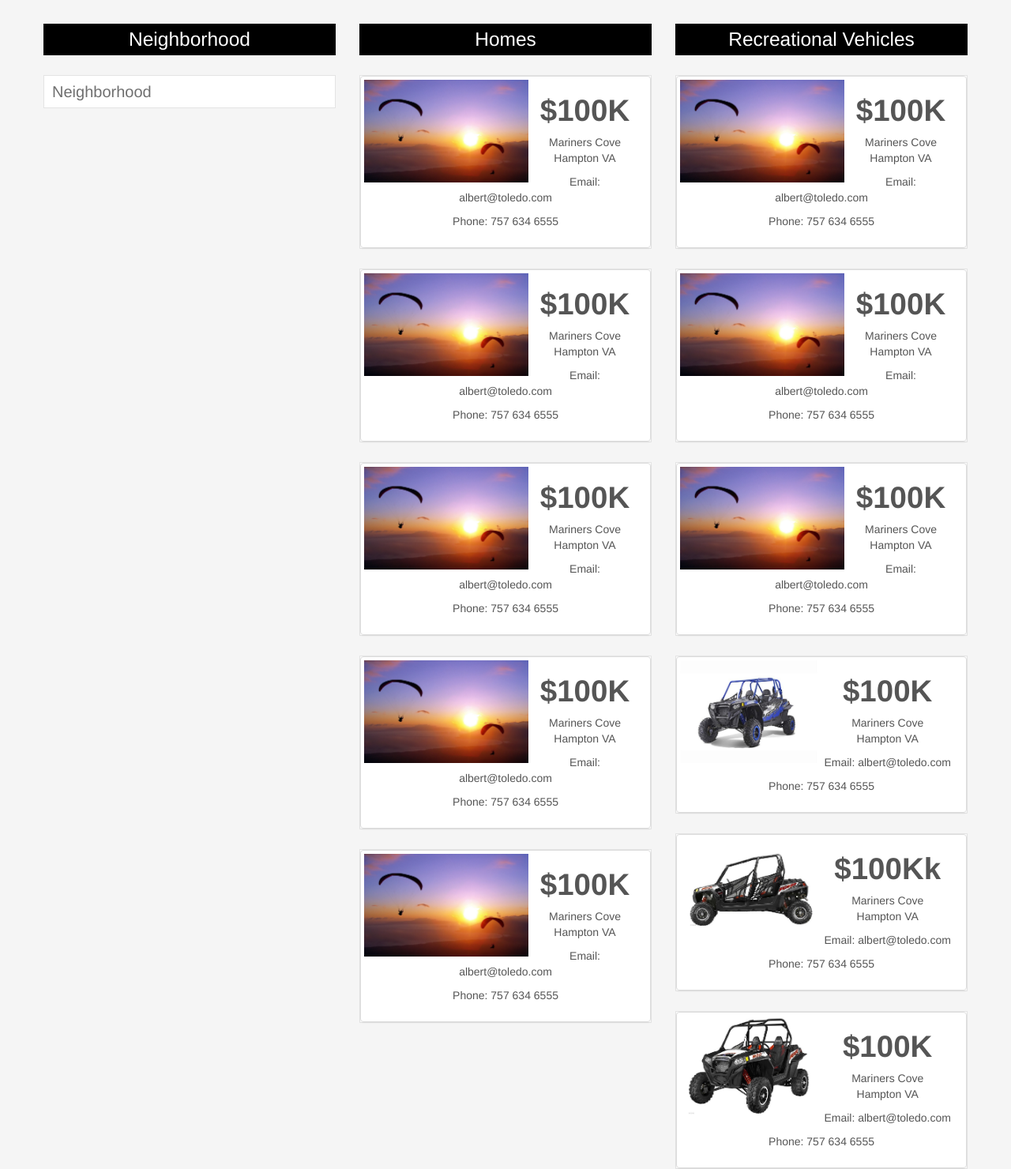
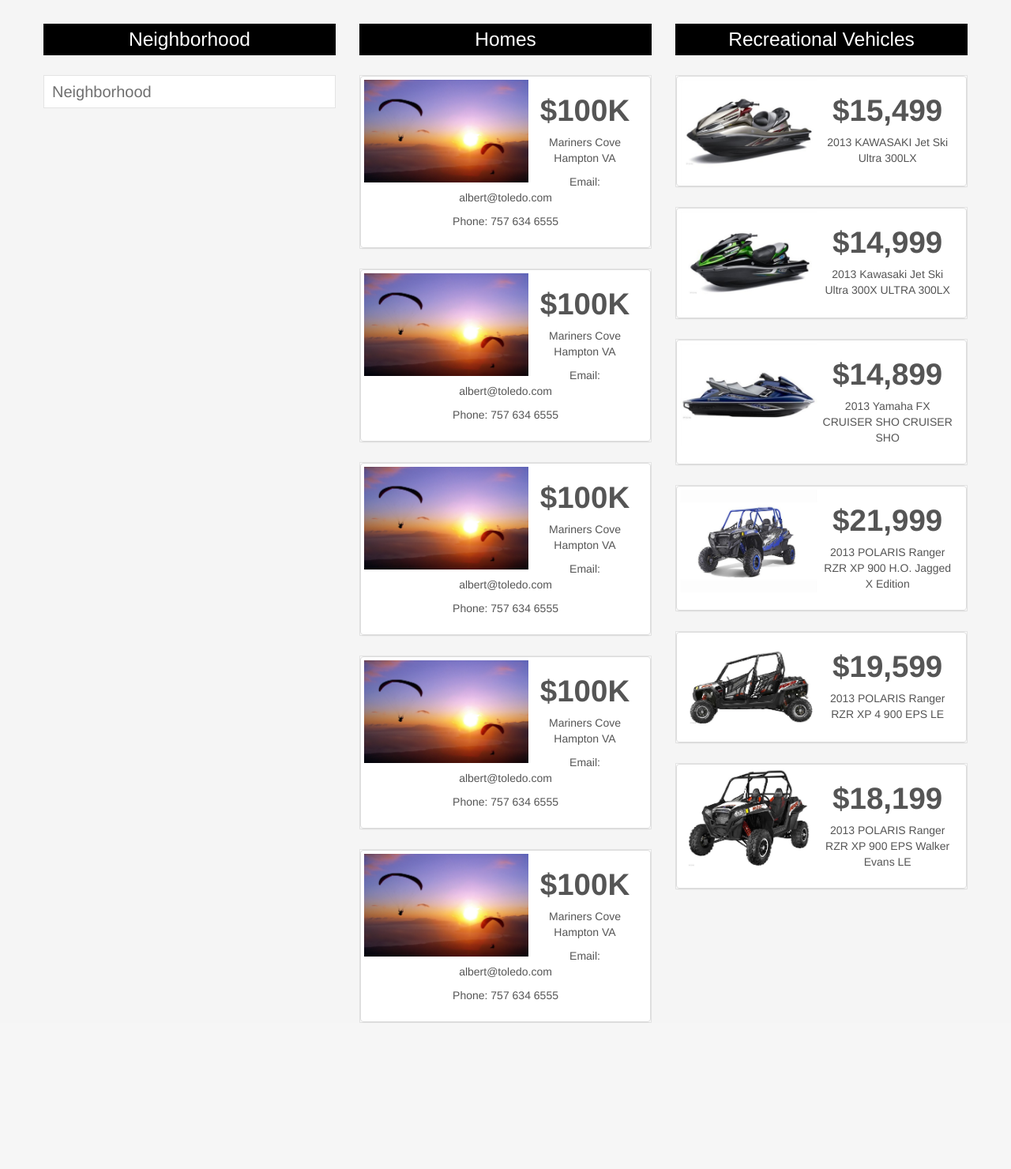
Before and after one commit to toledoalbert/parachute, a PHP site: page /results.php in a window 1280 px wide. Shown: the part 40-1520 px from the top of the page at 79% size. After the commit the page ends 1335 px from the top, so only its background shows below. Run offline with PHP 8.4, Linux system fonts and the light colour scheme.

Commit message:
Modified PWC Vehicles/updated code for images, etc
Update

```diff
--- a/results.php
+++ b/results.php
@@ -160,75 +160,76 @@
       <div class="span4 rent">
         <h3>Recreational Vehicles</h3>
 
+      <a href="http://www.pwctrader.com/listing/2013-Kawasaki-Jet-Ski-Ultra-300LX-110231632">
+        <div class="sect">
+        <div class="thumbnail clearfix">
+          <img src="PWC/Vehicle 1/img.jpg" alt="ALT NAME" class="pull-left span1 clearfix" style='margin-right:2px'>
+          <div class="caption" class="pull-left">
 
-        <div class="sect">
-          <div class="thumbnail clearfix">
-            <img src="img/background.jpg" alt="ALT NAME" class="pull-left span1 clearfix" style='margin-right:2px'>
-            <div class="caption" class="pull-left">
+            <div class="price">
+              <h1 class="text-center price">
+                $15,499
+              </h1>
+            </div>
 
-              <div class="price">
-                <h1 class="text-center price">
-                  $100K
-                </h1>
-              </div>
+            <div class="info text-center">
+              <p>2013 KAWASAKI Jet Ski Ultra 300LX<br>
 
-              <div class="info text-center">
-                <p>Mariners Cove <br> Hampton VA</p>
-                <p>Email: albert@toledo.com</p>
-                <p>Phone: 757 634 6555</p>
-              </div>
+            </div>
 
 
-            </div>
           </div>
         </div>
+      </div>
+    </a>
+
+      <a href="http://www.pwctrader.com/listing/2013-Kawasaki-Jet-Ski-Ultra-300X-ULTRA-300LX-110231631">
+        <div class="sect">
+        <div class="thumbnail clearfix">
+          <img src="PWC/Vehicle 2/img.jpg" alt="ALT NAME" class="pull-left span1 clearfix" style='margin-right:2px'>
+          <div class="caption" class="pull-left">
+
+            <div class="price">
+              <h1 class="text-center price">
+                $14,999
+              </h1>
+            </div>
+
+            <div class="info text-center">
+              <p>2013 Kawasaki Jet Ski Ultra 300X ULTRA 300LX<br>
+
+            </div>
 
 
+          </div>
+        </div>
+      </div>
+    </a>
+
+      <a href="http://www.pwctrader.com/listing/2013-Yamaha-FX-CRUISER-SHO-CRUISER-SHO-110232161">
         <div class="sect">
-          <div class="thumbnail clearfix">
-            <img src="img/background.jpg" alt="ALT NAME" class="pull-left span1 clearfix" style='margin-right:2px'>
-            <div class="caption" class="pull-left">
+        <div class="thumbnail clearfix">
+          <img src="PWC/Vehicle 3/img.jpg" alt="ALT NAME" class="pull-left span1 clearfix" style='margin-right:2px'>
+          <div class="caption" class="pull-left">
 
-              <div class="price">
-                <h1 class="text-center price">
-                  $100K
-                </h1>
-              </div>
+            <div class="price">
+              <h1 class="text-center price">
+                $14,899
+              </h1>
+            </div>
 
-              <div class="info text-center">
-                <p>Mariners Cove <br> Hampton VA</p>
-                <p>Email: albert@toledo.com</p>
-                <p>Phone: 757 634 6555</p>
-              </div>
+            <div class="info text-center">
+              <p>2013 Yamaha FX CRUISER SHO CRUISER SHO<br>
+
+            </div>
 
 
-            </div>
           </div>
         </div>
+      </div>
+    </a>
 
-        <div class="sect">
-          <div class="thumbnail clearfix">
-            <img src="img/background.jpg" alt="ALT NAME" class="pull-left span1 clearfix" style='margin-right:2px'>
-            <div class="caption" class="pull-left">
-
-              <div class="price">
-                <h1 class="text-center price">
-                  $100K
-                </h1>
-              </div>
-
-              <div class="info text-center">
-                <p>Mariners Cove <br> Hampton VA</p>
-                <p>Email: albert@toledo.com</p>
-                <p>Phone: 757 634 6555</p>
-              </div>
-
-
-            </div>
-          </div>
-        </div>
-
-
+      <a href="http://www.atvtraderonline.com/listing/2013-Polaris-Ranger-RZR-XP-900-H.O.-Jagged-X-Edition-110233325">
         <div class="sect">
         <div class="thumbnail clearfix">
           <img src="ATV/Vehicle 1/img.jpg" alt="ALT NAME" class="pull-left span1 clearfix" style='margin-right:2px'>
@@ -236,22 +237,22 @@
 
             <div class="price">
               <h1 class="text-center price">
-                $100K
+                $21,999
               </h1>
             </div>
 
             <div class="info text-center">
-              <p>Mariners Cove <br> Hampton VA</p>
-              <p>Email: albert@toledo.com</p>
-              <p>Phone: 757 634 6555</p>
+              <p>2013 POLARIS Ranger RZR XP 900 H.O. Jagged X Edition<br>
+
             </div>
 
 
           </div>
         </div>
       </div>
+    </a>
 
-      <a href="#">
+      <a href="http://www.atvtraderonline.com/listing/2013-Polaris-Ranger-RZR-XP-4-900-EPS-LE-RZR-110233333">
         <div class="sect">
           <div class="thumbnail clearfix">
             <img src="ATV/Vehicle 2/img.jpg" alt="ALT NAME" class="pull-left span1 clearfix" style='margin-right:2px'>
@@ -259,14 +260,13 @@
 
               <div class="price">
                 <h1 class="text-center price">
-                  $100Kk
+                  $19,599
                 </h1>
               </div>
 
               <div class="info text-center">
-                <p>Mariners Cove <br> Hampton VA</p>
-                <p>Email: albert@toledo.com</p>
-                <p>Phone: 757 634 6555</p>
+                <p>2013 POLARIS Ranger RZR XP 4 900 EPS LE<br>
+
               </div>
 
 
@@ -275,6 +275,7 @@
         </div>
       </a>
 
+      <a href="http://www.atvtraderonline.com/listing/2013-Polaris-Ranger-RZR-XP-900-EPS-Walker-Evans-LE-110233318">
       <div class="sect">
         <div class="thumbnail clearfix">
           <img src="ATV/Vehicle 3/img.jpg" alt="ALT NAME" class="pull-left span1 clearfix" style='margin-right:2px'>
@@ -282,20 +283,20 @@
 
             <div class="price">
               <h1 class="text-center price">
-                $100K
+                $18,199
               </h1>
             </div>
 
             <div class="info text-center">
-              <p>Mariners Cove <br> Hampton VA</p>
-              <p>Email: albert@toledo.com</p>
-              <p>Phone: 757 634 6555</p>
+              <p>2013 POLARIS Ranger RZR XP 900 EPS Walker Evans LE <br>
+
             </div>
 
 
           </div>
         </div>
       </div>
+    </a>
 
 
 
```
Also changed, not shown: PWC/Vehicle 1/img.jpg (renamed from PWC/Vehicle 1/110231632_1thumb_770x574.jpg), PWC/Vehicle 2/img.jpg (renamed from PWC/Vehicle 2/110231631_1thumb_770x574.jpg), PWC/Vehicle 3/img.jpg (renamed from PWC/Vehicle 3/110232161_1thumb_770x574.jpg).
